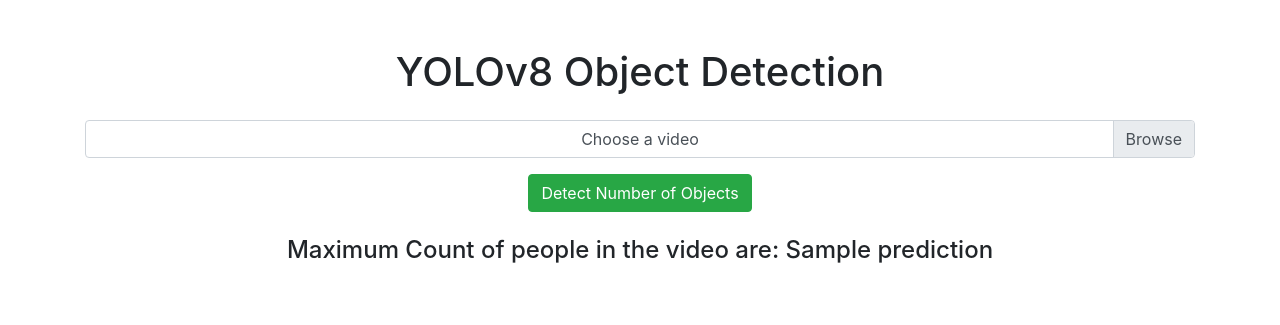
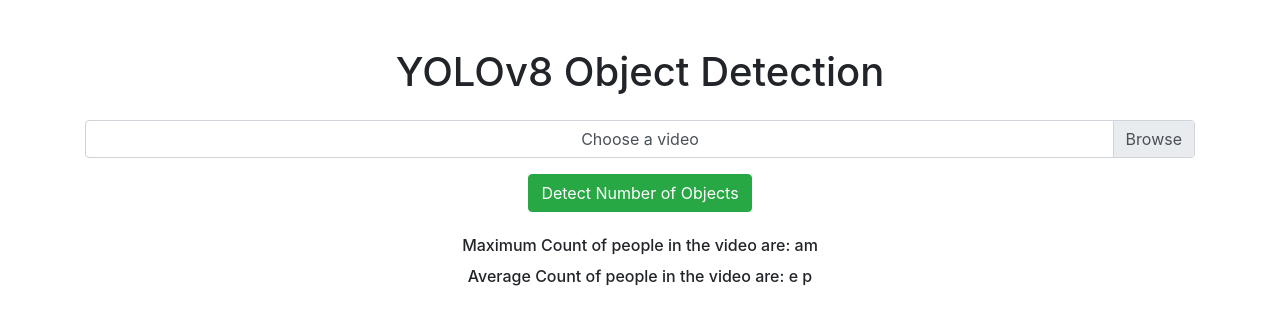
Before and after one commit to satvshr/YOLOv8_implementation, a Flask app: template templates/index.html in a window 1280 px wide. Shown: the top 325 px of the page. Run offline with Flask 3, Linux system fonts and the light colour scheme; the template is opened without the code that fills it: most values are stand-ins (such as "Sample title", 1, 10 or a date in 2020); some libraries are stand-ins or nearby versions.

Commit message:
Can now calculate average and shoe file name after its uploaded

```diff
--- a/app.py
+++ b/app.py
@@ -21,6 +21,7 @@ def predict():
     print(source)
     if source:
         results = model(source, stream=True)
+        lst = []
         max_count = 0
         for result in results:
             x = result.tojson()
@@ -31,8 +32,11 @@ def predict():
                     count += 1
             if count > max_count:
                 max_count = count
+            lst.append(count)
+        avg = round(sum(lst) / len(lst), 1)
+        pred = [max_count, avg]
         print(max_count)
-        return render_template("index.html", prediction=max_count)
+        return render_template("index.html", prediction=pred)
 
 if __name__ == "__main__":
     app.run(debug=True)
--- a/templates/index.html
+++ b/templates/index.html
@@ -2,26 +2,57 @@
 <html>
   <head>
     <title>YOLOv8 Object Detection</title>
-    <link rel="stylesheet" href="https://maxcdn.bootstrapcdn.com/bootstrap/4.5.2/css/bootstrap.min.css">
+    <link
+      rel="stylesheet"
+      href="https://maxcdn.bootstrapcdn.com/bootstrap/4.5.2/css/bootstrap.min.css"
+    />
   </head>
   <body>
     <div class="container mt-5">
       <h1 class="text-center mb-4">YOLOv8 Object Detection</h1>
-        <form method="POST" action="/predict" enctype="multipart/form-data" class="text-center">
+      <form
+        method="POST"
+        action="/predict"
+        enctype="multipart/form-data"
+        class="text-center"
+      >
         <div class="custom-file">
-                <input type="file" class="custom-file-input" id="video" name="video" accept=".mp4">
-                <label class="custom-file-label" for="video">Choose a video</label>
+          <div class="custom-file">
+            <input
+              type="file"
+              class="custom-file-input"
+              id="video"
+              name="video"
+              onchange="updateLabel()"
+            />
+            <label class="custom-file-label" id="video-label" for="video"
+              >Choose a video</label
+            >
           </div>
-            <button type="submit" class="btn btn-success mt-3" onclick="startProcessing()">Detect Number of Objects</button>
+        </div>
+        <button
+          type="submit"
+          class="btn btn-success mt-3"
+          onclick="startProcessing()"
+        >
+          Detect Number of Objects
+        </button>
       </form>
-        <div id="loading" style="display: none;">
-            <p>Please wait while we process your video...</p>
-            <div class="spinner-border" role="status">
+      <div id="loading" style="display: none; text-align: center;" class="pt-4">
+        <p class="d-inline">Please wait while we process your video...</p>
+        <div class="spinner-border ml-2" role="status">
             <span class="sr-only">Loading...</span>
         </div>
     </div>
-        <div id="result" style="display: none;">
-            <h4 class="text-center pt-4">Maximum Count of people in the video are: <span id="prediction"></span></h4>
+      <div id="result" style="display: none">
+        <h6 class="text-center pt-4">
+          Maximum Count of people in the video are:
+          <span id="prediction0"></span>
+        </h6>
+        <h6 class="text-center pt-1">
+            Average Count of people in the video are:
+            <span id="prediction1"></span>
+          </h6>
       </div>
     </div>
     <script src="https://code.jquery.com/jquery-3.5.1.slim.min.js"></script>
@@ -30,21 +61,32 @@
     <script>
       function startProcessing() {
         // Show the loading section and hide the result section
-            const loadingSection = document.getElementById('loading');
-            const resultSection = document.getElementById('result');
-            loadingSection.style.display = 'block';
-            resultSection.style.display = 'none';
+        const loadingSection = document.getElementById("loading");
+        const resultSection = document.getElementById("result");
+        loadingSection.style.display = "block";
+        resultSection.style.display = "none";
       }
 
-        const prediction = '{{ prediction }}';
-        console.log(prediction)
+      const prediction = "{{ prediction }}";
+      console.log(prediction);
       if (prediction) {
         // Hide the loading section and show the result section
-            const loadingSection = document.getElementById('loading');
-            const resultSection = document.getElementById('result');
-            loadingSection.style.display = 'none';
-            resultSection.style.display = 'block';
-            document.getElementById('prediction').textContent = prediction;
+        const loadingSection = document.getElementById("loading");
+        const resultSection = document.getElementById("result");
+        loadingSection.style.display = "none";
+        resultSection.style.display = "block";
+        document.getElementById("prediction0").textContent = prediction.slice(1, 3);
+        document.getElementById("prediction1").textContent = prediction.slice(5, 8);
+      }
+      function updateLabel() {
+        const input = document.getElementById("video");
+        const label = document.getElementById("video-label");
+
+        if (input.files.length > 0) {
+          label.textContent = input.files[0].name;
+        } else {
+          label.textContent = "Choose a video";
+        }
       }
     </script>
   </body>
```
Lines whose indentation alone changed are shown as unchanged.
